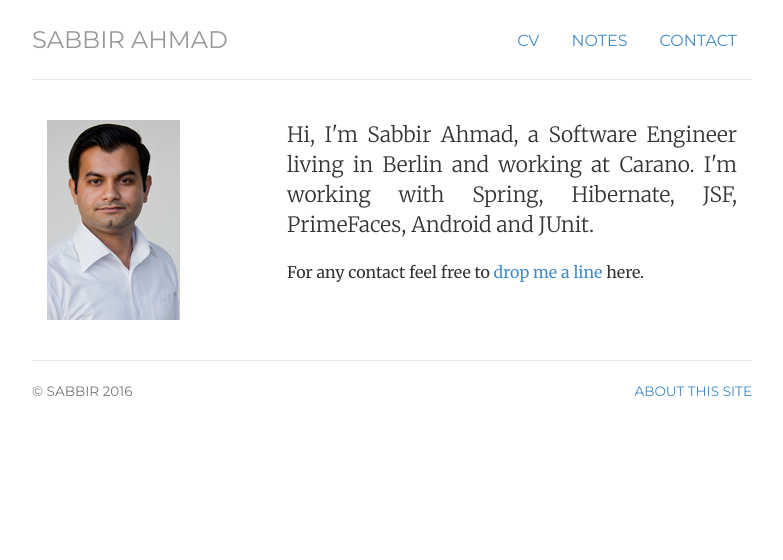
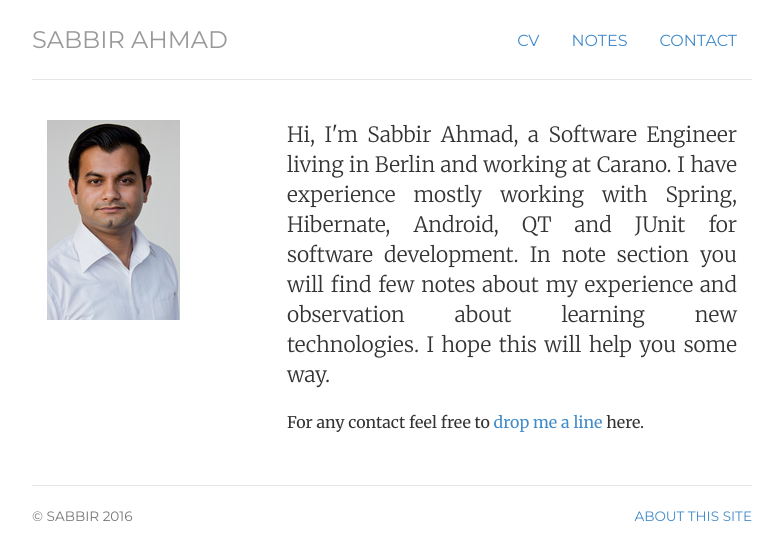
Before and after one commit to muktoshuvro/muktoshuvro.github.io, a Jekyll site: the page built from index.html, in a window 1280 px wide. Shown: the top 560 px of the page, without its empty margins (248-1031 px from the left). Built offline with Jekyll 4.4.1, drawn with Linux system fonts in a browser that asks for light colours.

Commit message:
new update

```diff
--- a/index.html
+++ b/index.html
@@ -13,8 +13,10 @@ description: Sabbir Ahmad is a Berlin based Software Developer and Tech Enthusia
 	</div>
 	<div itemscope itemtype="http://data-vocabulary.org/Person" class="col-sm-8">
 	<p class="lead" align="justify">Hi, I'm Sabbir Ahmad, a Software Engineer
-		living in Berlin and working at Carano. I'm working with Spring, Hibernate,
-		JSF, PrimeFaces, Android and JUnit.</p>
+		living in Berlin and working at Carano. I have experience mostly working with Spring, Hibernate,
+		Android, QT and JUnit for software development. In note section you will find few notes about my experience
+	    and observation about learning new technologies. I hope this will help you some way.
+	</p>
 	<p>For any contact feel free to <a href="contact">drop me a line</a> here.</p>
 	</div>
 </div>
```
